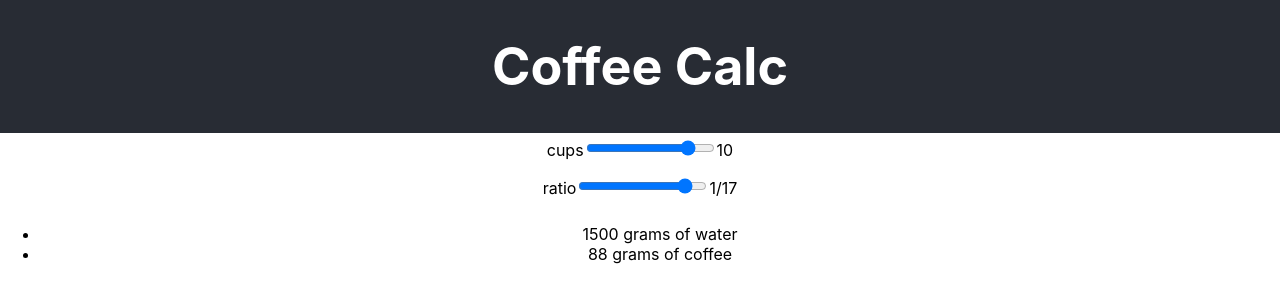
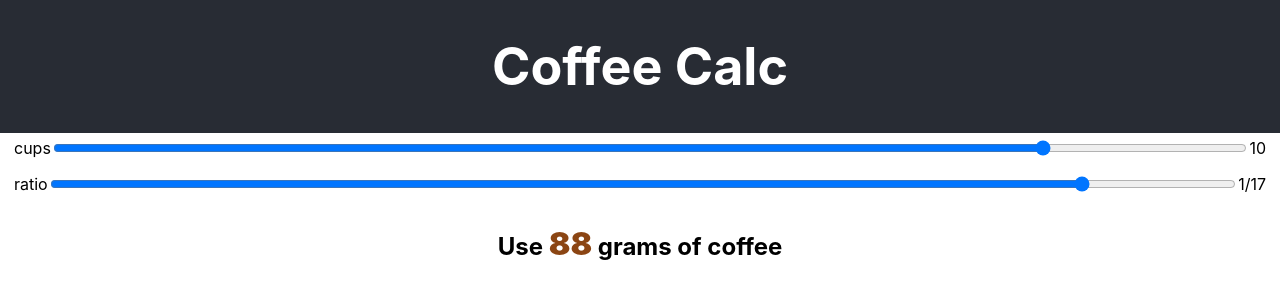
Before and after one commit to dave-burke/coffee-calc, a React (Create React App) app: page / in a window 1280 px wide. Shown: the top 302 px of the page. Built offline with nearby package versions, Linux system fonts and the light colour scheme.

Commit message:
Clean up calc and style

```diff
--- a/src/App.css
+++ b/src/App.css
@@ -15,4 +15,15 @@
 
 .App-main fieldset {
   border-style: none;
+  display: flex;
 }
+
+.App-main fieldset input {
+  flex: 1 0 auto;
+}
+
+.App-result {
+  color: saddlebrown;
+  font-weight: bolder;
+  font-size: xx-large;
+}
--- a/src/App.js
+++ b/src/App.js
@@ -5,8 +5,10 @@ function App() {
   const [cups, setCups] = useState(10)
   const [ratio, setRatio] = useState(17)
 
-  const calcWaterGrams = () => cups * 5 /* oz per cup */ * 30 /* grams per ounce */
-  const calcCoffeeGrams = () => Math.round(calcWaterGrams() / ratio, 4)
+  const calcCoffeeGrams = () => {
+    const gramsWater = cups * 5 /* oz per cup */ * 30 /* grams per ounce */
+    return Math.round(gramsWater / ratio)
+  }
   return (
     <div className="App">
       <header className="App-header">
@@ -29,10 +31,7 @@ function App() {
             value={ratio} onChange={e => setRatio(e.target.value)}/>
             1/{ratio}
         </fieldset>
-        <ul>
-          <li>{calcWaterGrams()} grams of water</li>
-          <li>{calcCoffeeGrams()} grams of coffee</li>
-        </ul>
+        <h2>Use <span class="App-result">{calcCoffeeGrams()}</span> grams of coffee</h2>
       </main>
     </div>
   );
```
